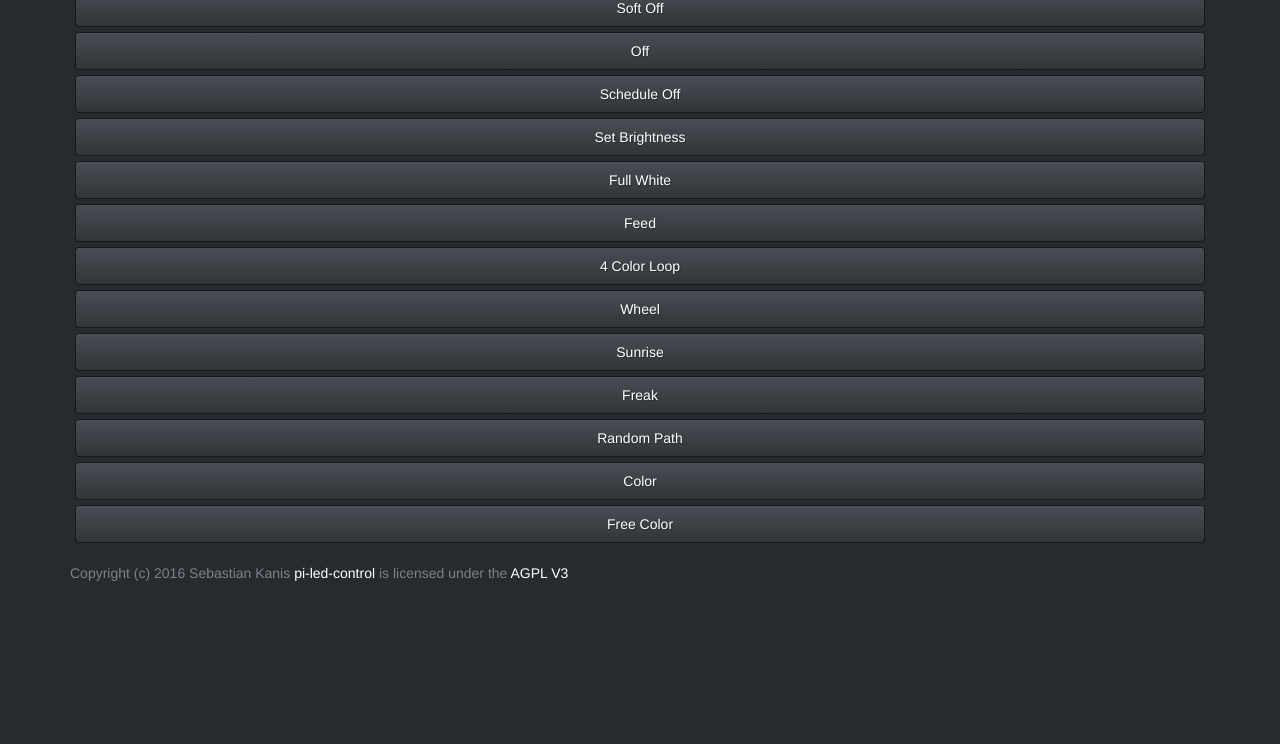
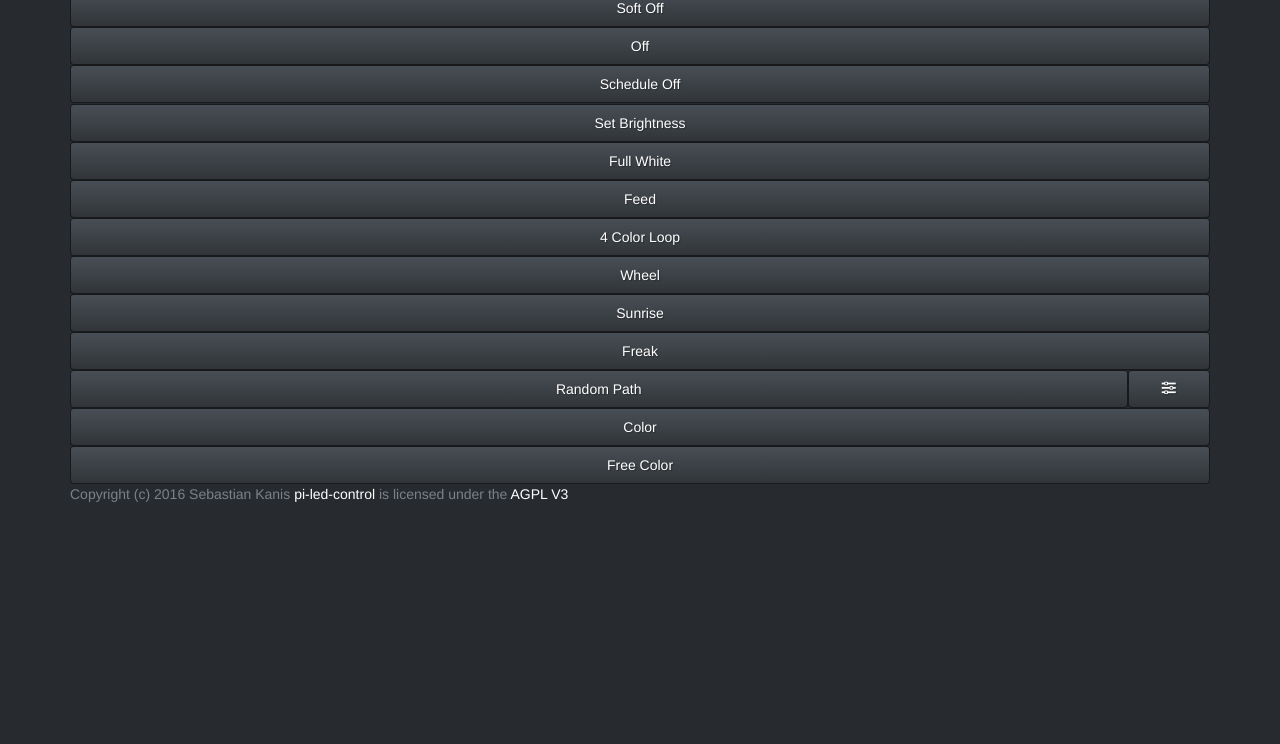
Before and after one commit to s0riak/pi-led-control, a plain HTML site: page client/index.html in a window 1280 px wide. Shown: the part 56-800 px from the top of the page. Drawn offline with nearby package versions, Linux system fonts and the light colour scheme; no server answers.

Commit message:
added font-icons

```diff
--- a/client/index.html
+++ b/client/index.html
@@ -45,24 +45,61 @@
 
     <div class="container">
       <h1>pi-led-control</h1><span id="status"><span id="currentBrightness"></span><input id="currentColor" type="textarea" readonly="true"></span>
-      <ul class="list-group">
-	<li><button type="button" class="btn btn-block btn-default" id="soft-off-button">Soft Off</button></li>
-	<li><button type="button" class="btn btn-block btn-default" id="off-button">Off</button></li>
-	<li><button type="button" class="btn btn-block btn-default" id="scheduleOff-button" data-toggle="modal" data-target="#scheduledOffModal">Schedule Off</button></li>
-	<li><button type="button" class="btn btn-block btn-default" id="cancelscheduledOff-button">Cancel scheduled Off</button></li>
-	<li><button type="button" class="btn btn-block btn-default" id="setBrightness-button" data-toggle="modal" data-target="#brightnessModal">Set Brightness</button></li>
-	<li><button type="button" class="btn btn-block btn-default" id="white-button">Full White</button></li>
-	<li><button type="button" class="btn btn-block btn-default" id="feed-button">Feed</button></li>
-	<li><button type="button" class="btn btn-block btn-default" id="4colorloop-button">4 Color Loop</button></li>
-	<li><button type="button" class="btn btn-block btn-default" id="wheel-button">Wheel</button></li>
-	<li><button type="button" class="btn btn-block btn-default" id="sunrise-button" data-toggle="modal" data-target="#sunriseModal">Sunrise</button></li>
-	<li><button type="button" class="btn btn-block btn-default" id="freak-button">Freak</button></li>
-	<li><button type="button" class="btn btn-block btn-default" id="randompath-button">Random Path</button></li>
-	<li><button type="button" class="btn btn-block btn-default" id="predefined-button" data-toggle="modal" data-target="#predefinedColorModal">Color</button></li>
-	<li><button type="button" class="btn btn-block btn-default" id="freeButton">Free Color</button></li>
+      <div class="row">
+	<div class="col-sm-12">
+	  <button type="button" class="btn btn-block btn-default" id="soft-off-button">Soft Off</button>
+	</div>
+	<div class="col-sm-12">
+	  <button type="button" class="btn btn-block btn-default" id="off-button">Off</button>
+	</div>
+	<div class="col-sm-12">
+	  <button type="button" class="btn btn-block btn-default" id="scheduleOff-button" data-toggle="modal" data-target="#scheduledOffModal">Schedule Off</button>
+	</div>
+	<div class="col-sm-12">
+	  <button type="button" class="btn btn-block btn-default" id="cancelscheduledOff-button">Cancel scheduled Off</button>
+	</div>
+	<div class="col-sm-12">
+	  <button type="button" class="btn btn-block btn-default" id="setBrightness-button" data-toggle="modal" data-target="#brightnessModal">Set Brightness</button>
+	</div>
+	<div class="col-sm-12">
+	  <button type="button" class="btn btn-block btn-default" id="white-button">Full White</button>
+	</div>
+	<div class="col-sm-12">
+	  <button type="button" class="btn btn-block btn-default" id="feed-button">Feed</button>
+	</div>
+	<div class="col-sm-12">
+	  <button type="button" class="btn btn-block btn-default" id="4colorloop-button">4 Color Loop</button>
+	</div>
+	<div class="col-sm-12">
+	  <button type="button" class="btn btn-block btn-default" id="wheel-button">Wheel</button>
+	</div>
+	<div class="col-sm-12">
+	  <button type="button" class="btn btn-block btn-default" id="sunrise-button" data-toggle="modal" data-target="#sunriseModal">Sunrise</button>
+	</div>
+	<div class="col-sm-12">
+	  <button type="button" class="btn btn-block btn-default" id="freak-button">Freak</button>
+	</div>
+      </div>
+      <div class="row">
+	<div class="col-xs-10 col-md-11 list-btn-col">
+	  <button type="button" class="btn btn-block btn-default" id="randompath-button">Random Path</button>
+	</div>
+	<div class="col-xs-2 col-md-1 config-btn-col">
+	  <button type="button" class="btn btn-block btn-default" id="randompath-configure-button"><span class="icon icon-equalizer"></span></button>
+	</div>
+      </div>
+      <div class="row">
+	<div class="col-sm-12">
+	  <button type="button" class="btn btn-block btn-default" id="predefined-button" data-toggle="modal" data-target="#predefinedColorModal">Color</button>
+	</div>
+      </div>
+      <div class="row">
+	<div class="col-sm-12">
+	  <button type="button" class="btn btn-block btn-default" id="freeButton">Free Color</button>
+	</div>
+      </div>
+    </div>
 
-      </ul>
-    </div>
     <!-- Brightness Modal -->
     <div class="modal fade" id="brightnessModal" tabindex="-1" role="dialog" aria-labelledby="myModalLabel">
       <div class="modal-dialog" role="document">
--- a/client/ledclient.css
+++ b/client/ledclient.css
@@ -29,3 +29,46 @@ h1{
 #status{
     float:right;
 }
+
+.config-btn-col{
+    padding-left: 0px;
+}
+
+.list-btn-col{
+    padding-right: 0px;
+}
+
+@font-face {
+    font-family: 'IcoMoon-Free';
+    src: url('/IcoMoon-Free.ttf') format('truetype');
+    font-weight: normal;
+    font-style: normal;
+}
+
+.icon {
+    /* use !important to prevent issues with browser extensions that change fonts */
+    font-family: 'IcoMoon-Free' !important;
+    speak: none;
+    font-style: normal;
+    font-weight: normal;
+    font-variant: normal;
+    text-transform: none;
+    line-height: 1;
+
+    /* Enable Ligatures ================ */
+    letter-spacing: 0;
+    -webkit-font-feature-settings: "liga";
+    -moz-font-feature-settings: "liga=1";
+    -moz-font-feature-settings: "liga";
+    -ms-font-feature-settings: "liga" 1;
+    -o-font-feature-settings: "liga";
+    font-feature-settings: "liga";
+
+    /* Better Font Rendering =========== */
+    -webkit-font-smoothing: antialiased;
+    -moz-osx-font-smoothing: grayscale;
+}
+
+.icon-equalizer::before {
+    content: "\e992";
+}
```
Also changed, not shown: client/IcoMoon-Free.ttf (added), 1 other file.
